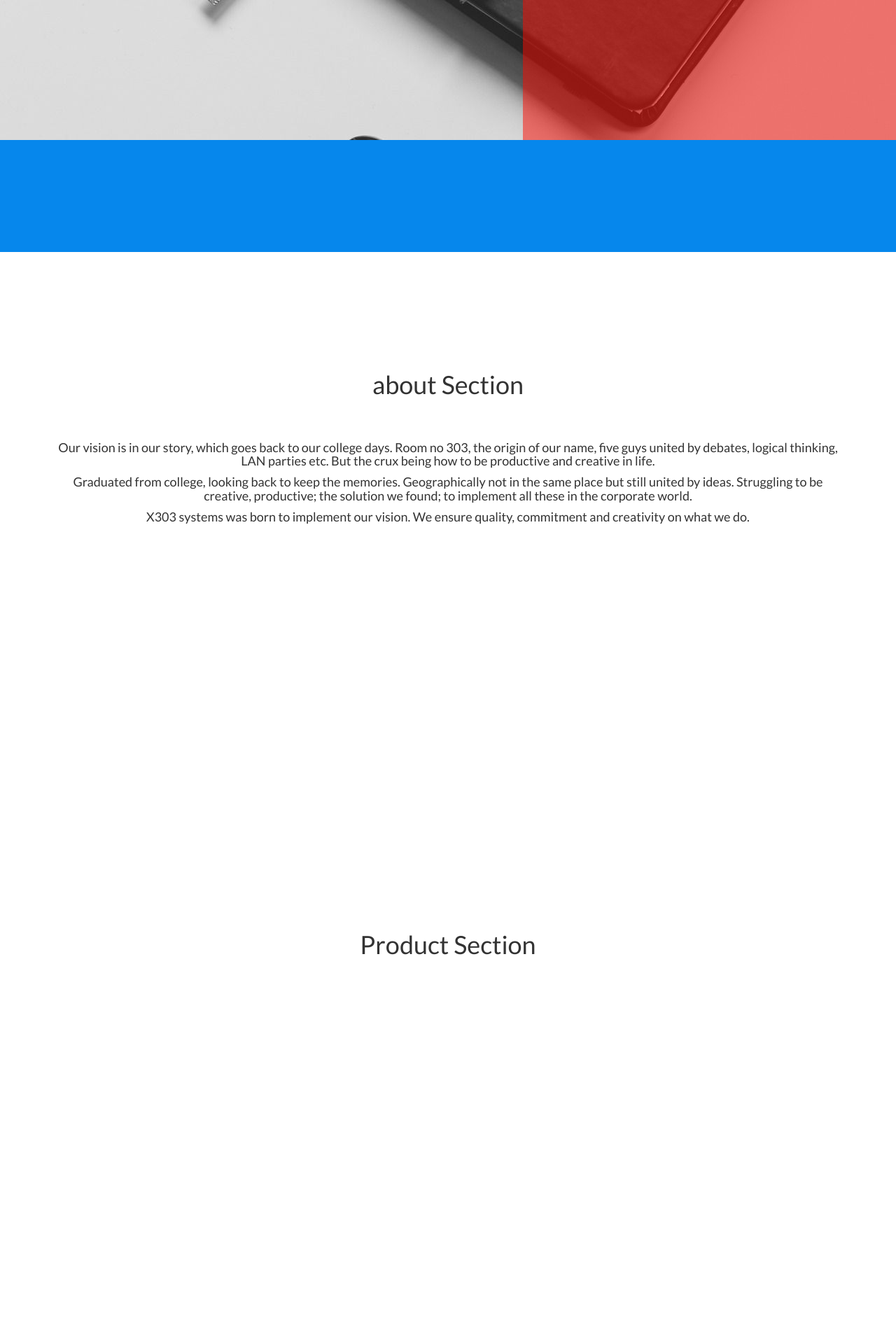
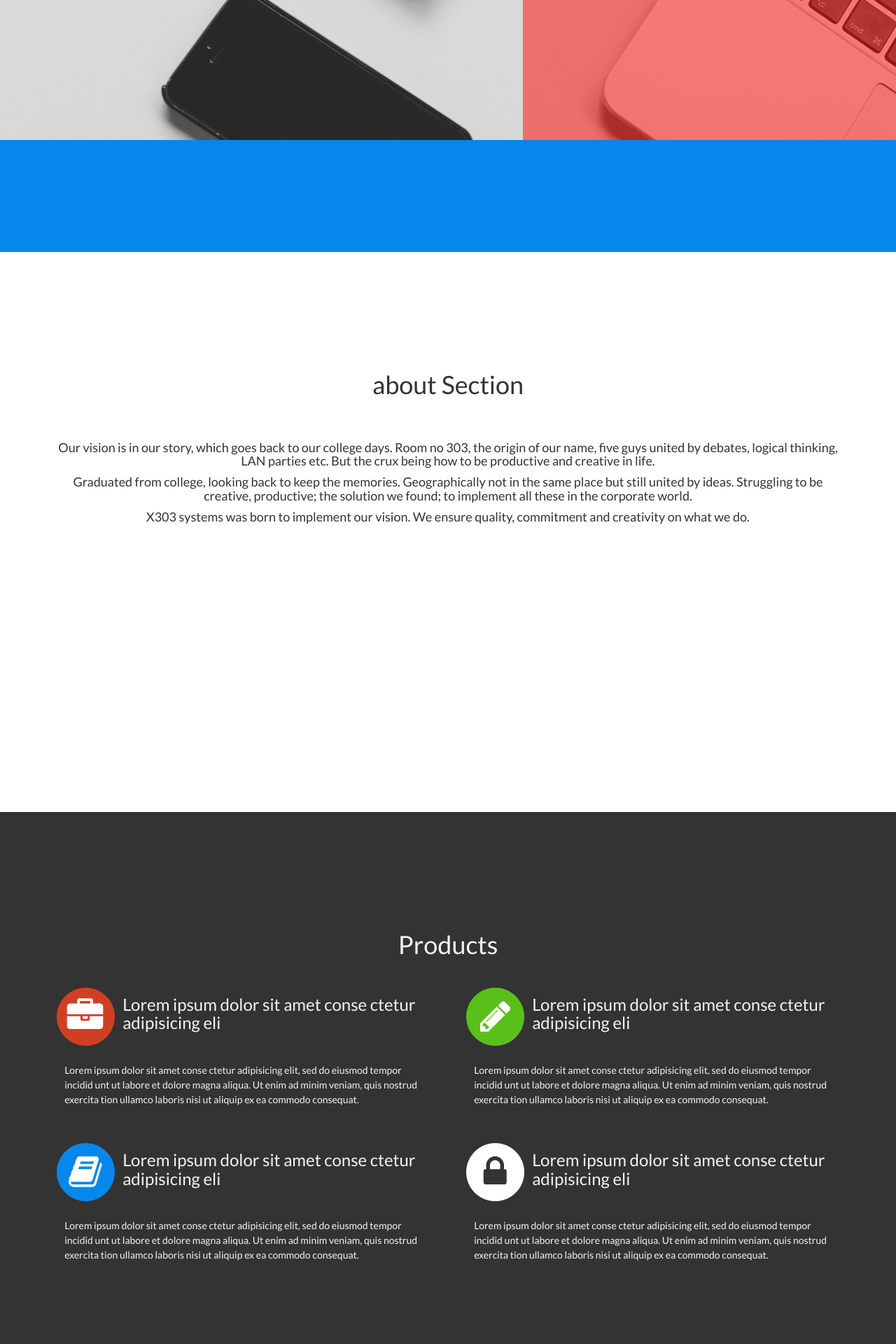
Before and after one commit to TrothSoftwares/troth, a PHP site: page / in a window 1280 px wide. Shown: the part 440-2360 px from the top of the page at 70% size. Run offline with PHP 8.4, Linux system fonts and the light colour scheme.

Commit message:
prod sec

```diff
--- a/css/scrolling-nav.css
+++ b/css/scrolling-nav.css
@@ -23,14 +23,14 @@ html {
 
 @media(min-width:767px) {
     .navbar {
-        padding: 20px 0;
+        padding: 30px 0;
         -webkit-transition: background .1s ease-in-out,padding .1s ease-in-out;
         -moz-transition: background .5s ease-in-out,padding .5s ease-in-out;
         transition: background .1s ease-in-out,padding .1s ease-in-out;
     }
 
     .top-nav-collapse {
-        padding: 30px 0px;
+        padding: 20px 0px;
         background-color rgb(153, 51, 0);
     }
 }
@@ -42,7 +42,8 @@ of those sections to manage the look and feel of the site. */
 .intro-section {
     height: 100%;
     text-align: center;
-    background: url('../img/desk.jpg')
+    background: url('../img/desk.jpg');
+    background-size: cover;
 }
 .tr1
 {
@@ -72,7 +73,7 @@ height: 80%;
     height: 100%;
     padding-top: 150px;
     text-align: center;
-    background: #fff;
+    background: #333;
 }
 .contact-section {
     height: 100%;
--- a/css/tr.css
+++ b/css/tr.css
@@ -41,3 +41,27 @@ body
 {
 	height: 100%;
 }
+.product-section
+{
+color:#f4f4f4;
+}
+.product
+{
+	text-align: left;
+}
+.pro-top h3
+{
+	padding: 4% 2%;
+
+}
+.product p
+{
+    padding: 2% 4%;
+	line-height: 1.5em;
+
+}
+.proico
+{
+	float: left;
+	padding: 2%;
+}
--- a/index.html
+++ b/index.html
@@ -56,7 +56,7 @@
                         <a class="page-scroll" href="#about">About</a>
                     </li>
                     <li>
-                        <a class="page-scroll" href="#product">product</a>
+                        <a class="page-scroll" href="#product">Products</a>
                     </li>
                     <li>
                         <a class="page-scroll" href="#services">Services</a>
@@ -121,8 +121,52 @@
     <section id="product" class="product-section">
         <div class="container">
             <div class="row">
-                <div class="col-lg-12">
-                    <h1>Product Section</h1>
+                    <h1>Products </h1>
+                <div class="col-md-6">
+                <div class="product">
+                    <div class="pro-top">
+                        <img class="proico" src="img/i1.png">
+                        <h3>Lorem ipsum dolor sit amet conse ctetur adipisicing eli</h3>
+                    </div>
+                    <div class="clearfix"></div>
+                    <p>Lorem ipsum dolor sit amet conse ctetur adipisicing elit, sed do eiusmod tempor incidid unt ut labore et dolore magna aliqua. Ut enim ad minim veniam, quis nostrud exercita tion ullamco laboris nisi ut aliquip ex ea commodo consequat.</p>
+                </div>
+                </div>
+                <div class="col-md-6">
+                <div class="product">
+                 <div class="product">
+                    <div class="pro-top">
+                        <img class="proico" src="img/i2.png">
+                        <h3>Lorem ipsum dolor sit amet conse ctetur adipisicing eli</h3>
+                    </div>
+                    <div class="clearfix"></div>
+                    <p>Lorem ipsum dolor sit amet conse ctetur adipisicing elit, sed do eiusmod tempor incidid unt ut labore et dolore magna aliqua. Ut enim ad minim veniam, quis nostrud exercita tion ullamco laboris nisi ut aliquip ex ea commodo consequat.</p>
+                </div>
+                </div>
+                </div>
+                <div class="col-md-6">
+                <div class="product">
+                     <div class="product">
+                    <div class="pro-top">
+                        <img class="proico" src="img/i3.png">
+                        <h3>Lorem ipsum dolor sit amet conse ctetur adipisicing eli</h3>
+                    </div>
+                    <div class="clearfix"></div>
+                    <p>Lorem ipsum dolor sit amet conse ctetur adipisicing elit, sed do eiusmod tempor incidid unt ut labore et dolore magna aliqua. Ut enim ad minim veniam, quis nostrud exercita tion ullamco laboris nisi ut aliquip ex ea commodo consequat.</p>
+                </div>
+                </div>
+                </div>
+                <div class="col-md-6">
+                <div class="product">
+                     <div class="product">
+                    <div class="pro-top">
+                        <img class="proico" src="img/i4.png">
+                        <h3>Lorem ipsum dolor sit amet conse ctetur adipisicing eli</h3>
+                    </div>
+                    <div class="clearfix"></div>
+                    <p>Lorem ipsum dolor sit amet conse ctetur adipisicing elit, sed do eiusmod tempor incidid unt ut labore et dolore magna aliqua. Ut enim ad minim veniam, quis nostrud exercita tion ullamco laboris nisi ut aliquip ex ea commodo consequat.</p>
+                </div>
+                </div>
                 </div>
             </div>
         </div>
```
Also changed, not shown: img/i1.png (added), img/i2.png (added), img/i3.png (added), img/i4.png (added).
